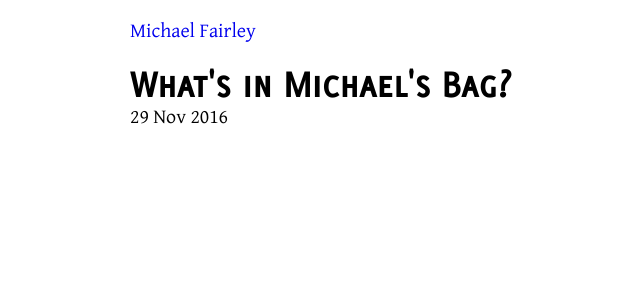
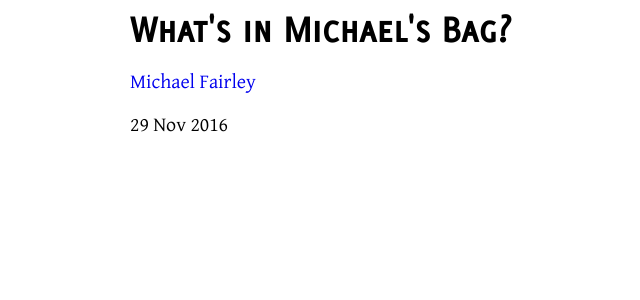
Before and after one commit to michaelfairley/michaelfairley.com, a Jekyll site: the page built from _posts/2016-11-29-whats-in-michaels-bag.md, in a window 1280 px wide. Shown: the top 300 px of the page, without its empty margins (110-750 px from the left). Built offline with Jekyll 4.4.1, drawn with Linux system fonts in a browser that asks for light colours; our own code applies the rules of GitHub Pages for plain Markdown files.

Commit message:
Style tweaks

```diff
--- a/_layouts/default.html
+++ b/_layouts/default.html
@@ -2,6 +2,5 @@
 layout: base
 ---
 <div id="container">
-  <p id="header"><a href="/">Michael Fairley</a></p>
   {{ content }}
 </div>
--- a/_layouts/post.html
+++ b/_layouts/post.html
@@ -2,7 +2,9 @@
 layout: default
 ---
 <h2>{{ page.title }}</h2>
+<p><a href="/">Michael Fairley</a></p>
 <p class="date">{{ page.date | date_to_string }}</p>
+
 
 {% unless page.categories == empty %}
 {% capture category_links %}
--- a/css/style.css
+++ b/css/style.css
@@ -83,7 +83,7 @@ a {
 }
 
 p {
-  margin: .5em 0;
+  margin: 1em 0;
 }
 
 p.date {
--- a/index.html
+++ b/index.html
@@ -2,6 +2,7 @@
 layout: default
 title: Michael Fairley
 ---
+<p id="header"><a href="/">Michael Fairley</a></p>
 
 <ul>
   {% for post in site.posts %}
```
